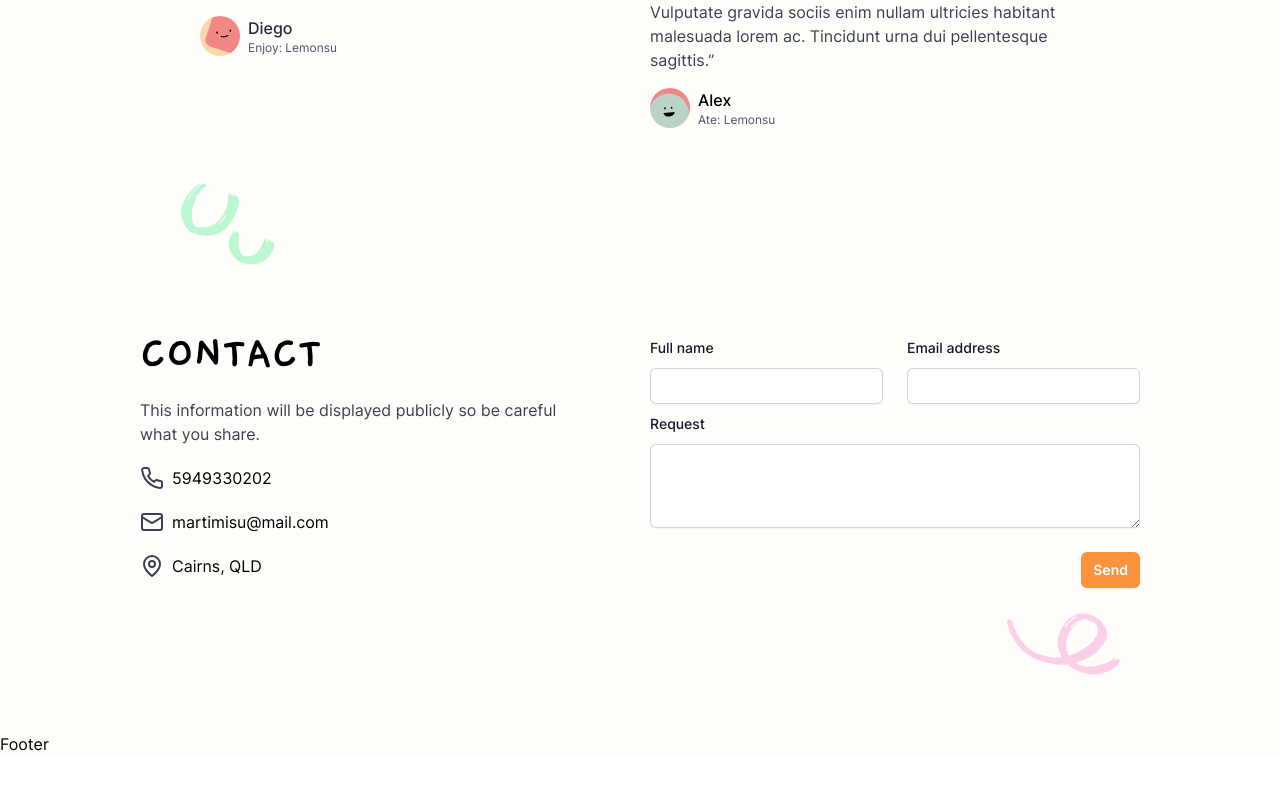
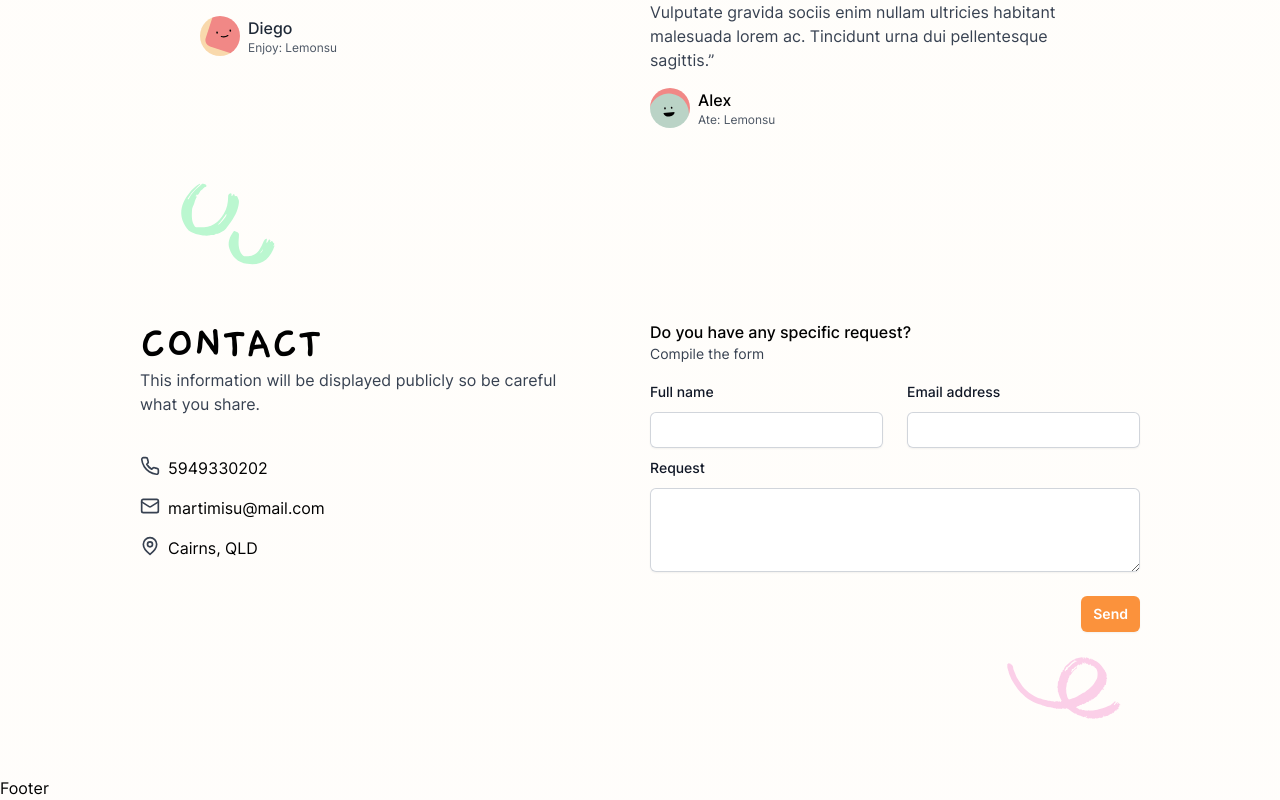
Before and after one commit to webdiego/martimisu, a Next.js app: page / in a window 1280 px wide. Shown: the part 3500-4300 px from the top of the page. Before the commit the page ends 4256 px from the top, so only its background shows below. Built offline with nearby package versions, Linux system fonts and the light colour scheme.

Commit message:
wip: contact

```diff
--- a/src/app/components/Contact.tsx
+++ b/src/app/components/Contact.tsx
@@ -12,29 +12,35 @@ export default function Contact() {
         <S_5 className="fill-pink-200 w-44 h-44" />
       </div>
       <div className="flex flex-col md:flex-row items-center justify-center max-w-5xl mx-auto mt-10 gap-x-5">
-        <div className="w-full md:w-1/2 space-y-5 flex flex-col items-start">
+        <div className="w-full md:w-1/2 self-start ">
+          <div className="w-full flex flex-col items-start">
             <h3 className="text-4xl md:text-5xl font-gaegu font-bold text-center uppercase">
               Contact
             </h3>
-          <p className="text-left  text-gray-700 pr-10">
+            <p className="text-left text-gray-700 pr-10">
               This information will be displayed publicly so be careful what you
               share.
             </p>
+          </div>
+          <div className="space-y-4 ">
             <div className="flex mt-10">
-            <Phone className="w-6 h-6 text-gray-700 mr-2" />
+              <Phone className="w-5 h-5 text-gray-700 mr-2" />
               <p>5949330202</p>
             </div>
             <div className="flex">
-            <Mail className="w-6 h-6 text-gray-700 mr-2" />
+              <Mail className="w-5 h-5 text-gray-700 mr-2" />
               <p>martimisu@mail.com</p>
             </div>
             <div className="flex">
-            <MapPin className="w-6 h-6 text-gray-700 mr-2" />
+              <MapPin className="w-5 h-5 text-gray-700 mr-2" />
               <p>Cairns, QLD</p>
             </div>
           </div>
+        </div>
         {/* FORM */}
-        <form className="w-full md:w-1/2 mt-10 md:mt-0">
+        <form className="w-full md:w-1/2 mt-16 md:mt-0">
+          <h4 className="font-medium">Do you have any specific request?</h4>
+          <p className="text-sm text-gray-700">Compile the form</p>
           <div className="pb-4 ">
             <div className="mt-4 grid grid-cols-1 gap-x-6 gap-y-2 sm:grid-cols-2">
               <div className="col-span-1">
```
Lines whose indentation alone changed are shown as unchanged.
